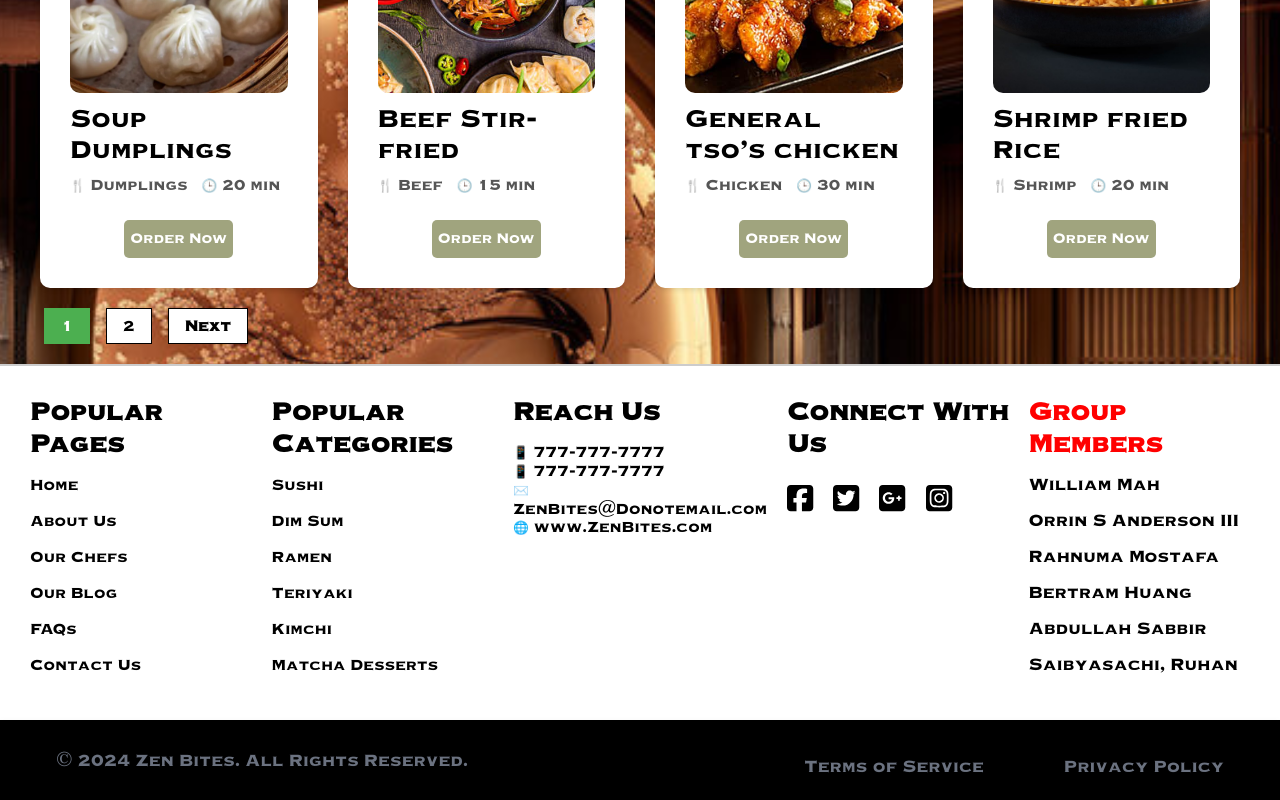
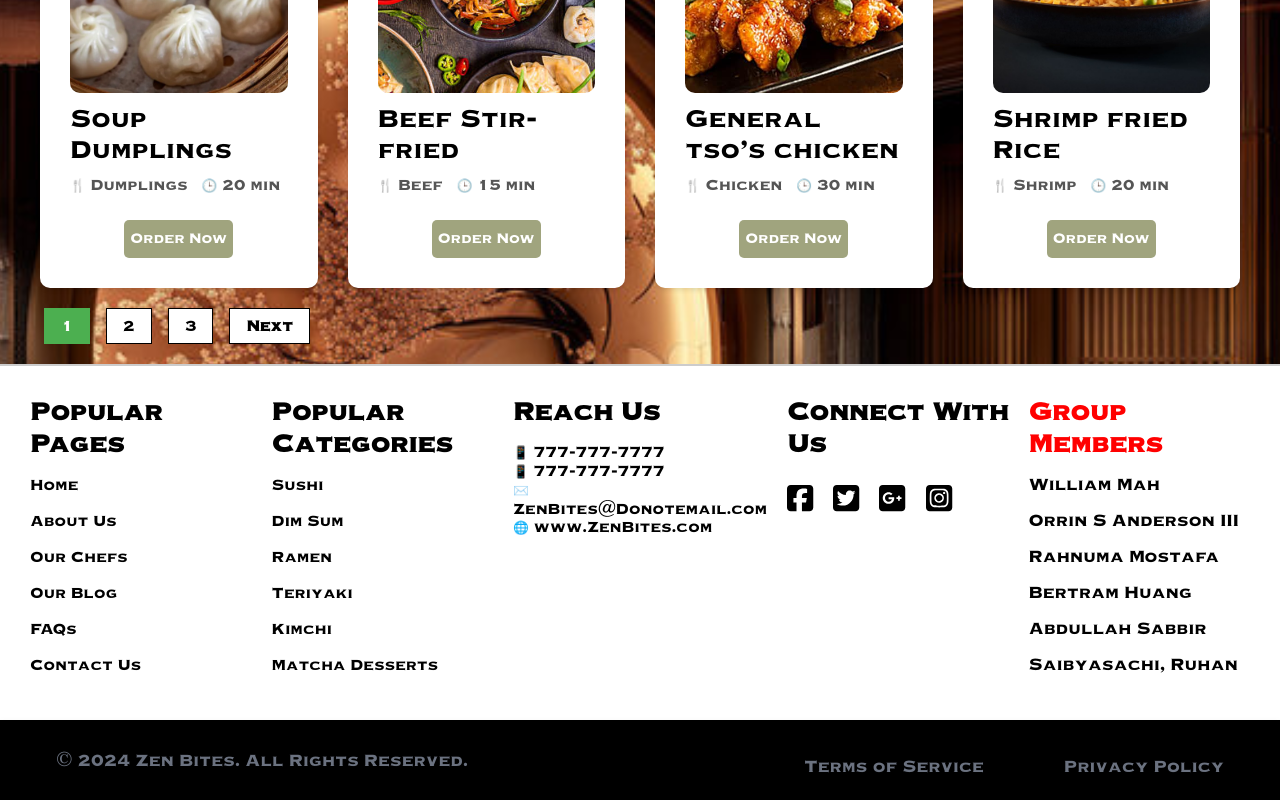
Before and after one commit to wwwwwwwwwwwwwmmmmmm/csci355project1, a Next.js app: page /menu in a window 1280 px wide. Shown: the part 905-1705 px from the top of the page. Built offline with nearby package versions, Linux system fonts and the light colour scheme.

Commit message:
Updated MenuSection

```diff
--- a/src/app/components/MenuSection.tsx
+++ b/src/app/components/MenuSection.tsx
@@ -43,6 +43,18 @@ export const menuItems: MenuItem[] = [
     new MenuItem(shrimp, 15, "Shrimp fried Rice", "Shrimp", 20),
     new MenuItem(realfood, 15, "Beef Stir-fried", "Beef", 15),
     new MenuItem(gentao, 18, "General tso's chicken", "Chicken", 30),
+    new MenuItem(shrimp, 15, "Shrimp fried Rice", "Shrimp", 20),
+    new MenuItem(realfood, 15, "Beef Stir-fried", "Beef", 15),
+    new MenuItem(gentao, 18, "General tso's chicken", "Chicken", 30),
+    new MenuItem(soupdump, 20, "Soup Dumplings", "Dumplings", 20),
+    new MenuItem(shrimp, 15, "Shrimp fried Rice", "Shrimp", 20),
+    new MenuItem(realfood, 15, "Beef Stir-fried", "Beef", 15),
+    new MenuItem(soupdump, 20, "Soup Dumplings", "Dumplings", 20),
+    new MenuItem(gentao, 18, "General tso's chicken", "Chicken", 30),
+    new MenuItem(shrimp, 15, "Shrimp fried Rice", "Shrimp", 20),
+    new MenuItem(realfood, 15, "Beef Stir-fried", "Beef", 15),
+    new MenuItem(gentao, 18, "General tso's chicken", "Chicken", 30),
+    new MenuItem(soupdump, 20, "Soup Dumplings", "Dumplings", 20),
     new MenuItem(shrimp, 15, "Shrimp fried Rice", "Shrimp", 20),
 ]
 
```
